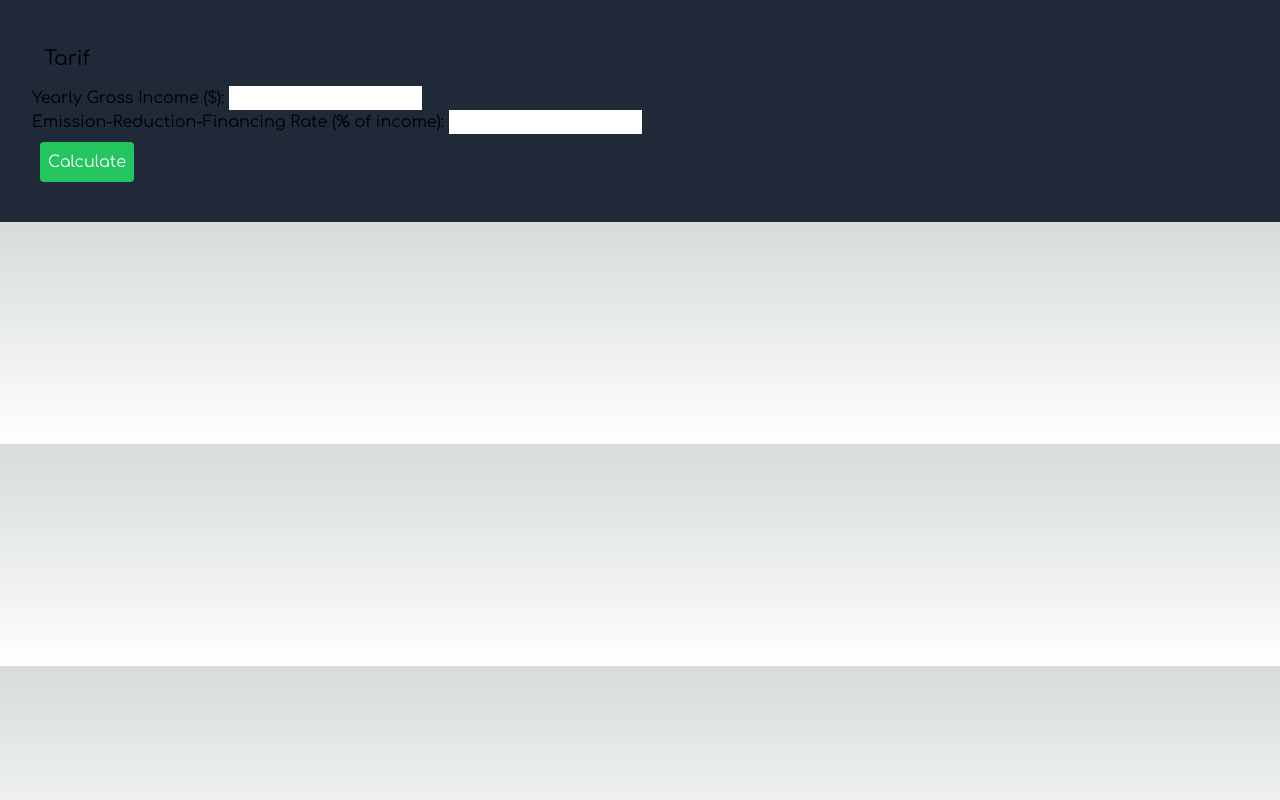
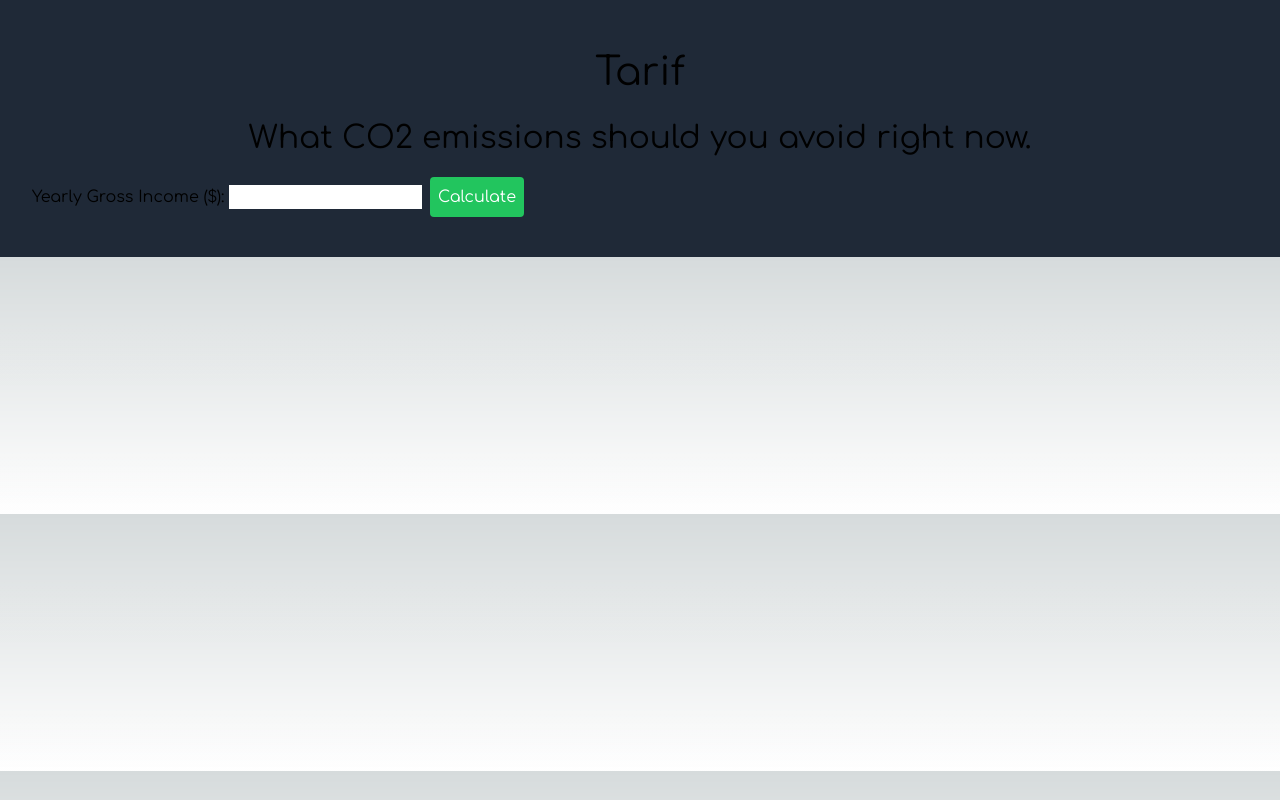
Before and after one commit to samuelnihoul/tarif, a Next.js app: page / in a window 1280 px wide. Built offline with nearby package versions, Linux system fonts and the light colour scheme.

Commit message:
Update page.tsx

```diff
--- a/app/page.tsx
+++ b/app/page.tsx
@@ -34,7 +34,8 @@ const Calculator: React.FC = () => {
 
   return (
     <div className="container mx-auto p-8 bg-gray-800 ">
-      <h1 className="text-xl m-3">Tarif</h1>
+      <h1 className="text-4xl m-3 text-center">Tarif</h1>
+      <h2 className="text-3xl m-2 text-center">What CO2 emissions should you avoid right now.</h2>
       <label>
         Yearly Gross Income ($):&nbsp;
         <input
@@ -44,17 +45,6 @@ const Calculator: React.FC = () => {
           onChange={(e: ChangeEvent<HTMLInputElement>) => { e.target.value ? setYearlyIncome(Number(e.target.value)) : setYearlyIncome("") }}
         />
       </label>
-      <br />
-      <label>
-        Emission-Reduction-Financing Rate (% of income):&nbsp;
-        <input
-          type="number"
-          className="text-black"
-          value={givebackRatePercent}
-          onChange={(e: ChangeEvent<HTMLInputElement>) => { e.target.value ? setGivebackRatePercent(Number(e.target.value)) : setGivebackRatePercent('') }}
-        />
-      </label>
-      <br />
       <button onClick={() => calculate()} className="text-m p-2 m-2 bg-green-500 text-white rounded">Calculate</button>
 
       {result && (
```
